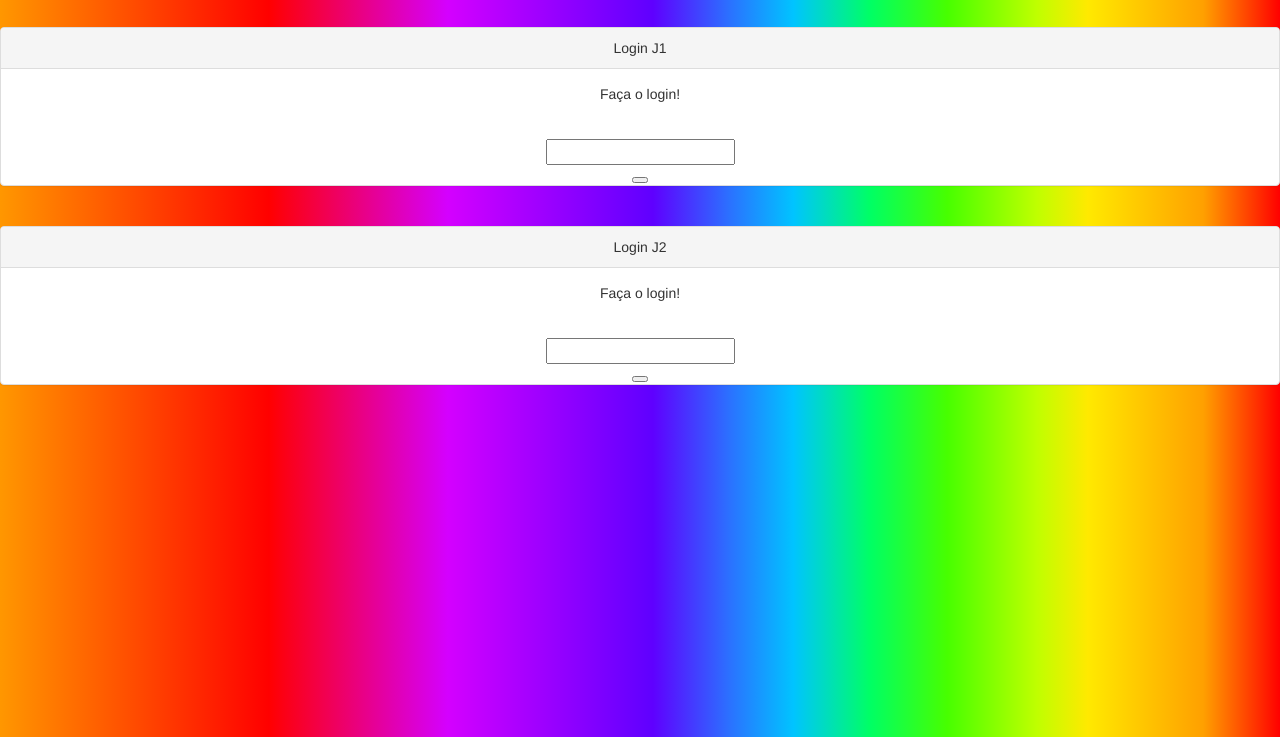
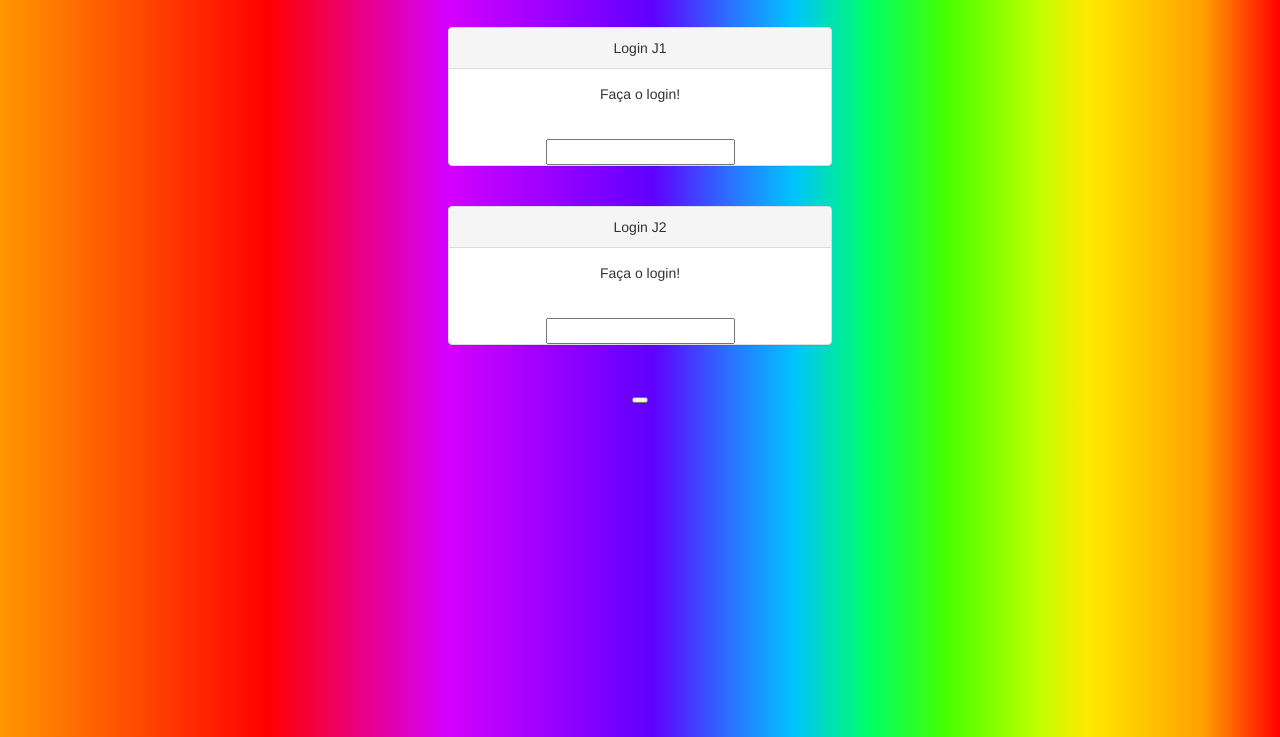
Before and after one commit to videogamer2/Pmathgame, a plain HTML site: page index.html in a window 1280 px wide. Shown: the part 63-800 px from the top of the page. Drawn offline with nearby package versions, Linux system fonts and the light colour scheme.

Commit message:
yes
insanity (jk lmaooo)
geometry dashsda

```diff
--- a/index.html
+++ b/index.html
@@ -22,16 +22,16 @@
             <br>
             <input type="text" id="J1" hint="Escreva o seu nome!">
             <br>
-            <button onclick="adduser()"></button>
           </div>
         <br>
-        <div class="panel panel-default" id="login_panel">
+        <div class="panel panel-default" id="login_panel_2">
             <div class="panel-heading">Login J2</div>
             <div class="panel-body">Faça o login!</div>
             <br>
             <input type="text" id="J2" hint="Escreva o seu nome!">
             <br>
-            <button onclick="adduser()"></button>
           </div>
+          <br>
+          <button onclick="adduser()"></button>
     </body>
 </html>
--- a/style.css
+++ b/style.css
@@ -4,7 +4,11 @@ body{
     background: rgb(255,151,0);
     background: linear-gradient(90deg, rgba(255,151,0,1) 0%, rgba(255,0,0,1) 21%, rgba(212,0,255,1) 35%, rgba(95,0,255,1) 51%, rgba(43,113,255,1) 57%, rgba(0,196,255,1) 62%, rgba(0,255,100,1) 68%, rgba(71,255,0,1) 74%, rgba(191,255,0,1) 81%, rgba(255,233,0,1) 85%, rgba(255,160,0,1) 94%, rgba(255,0,0,1) 100%);
 }
-#J1{
+#login_panel{
     margin-left: 35%;
     margin-right: 35%;
 }
+#login_panel_2{
+    margin-left: 35%;
+    margin-right: 35%;
+}
```
Also changed, not shown: main.js (+7 -0 lines), gamepage.html (added).
